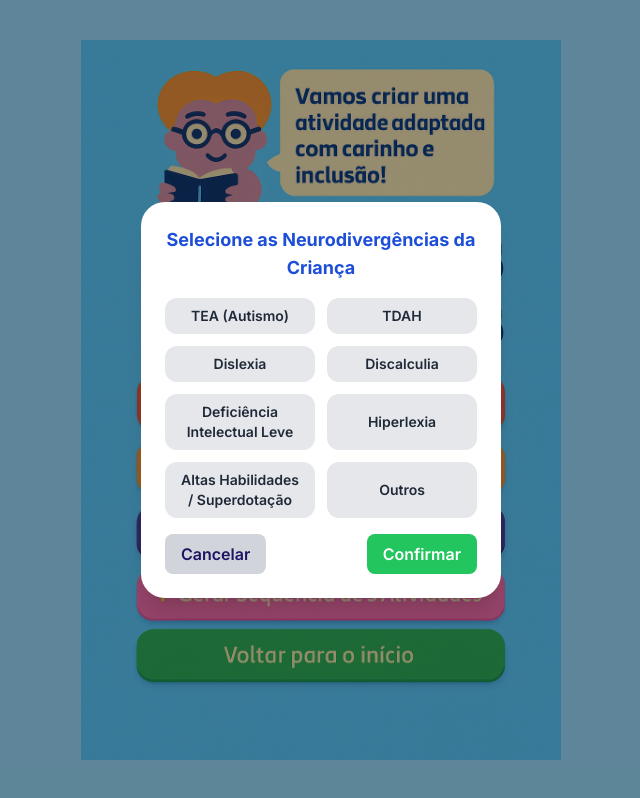
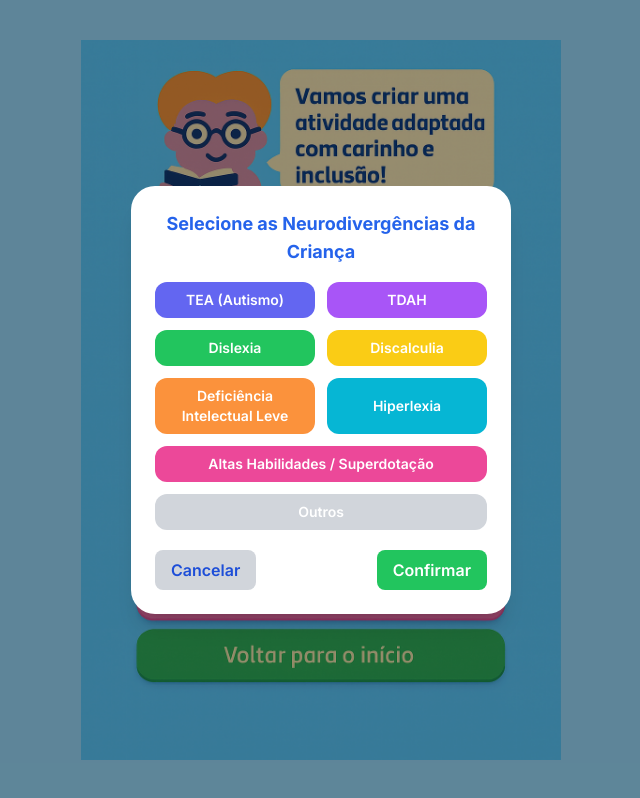
Before and after one commit to letiricetti2-alt/gerador-de-atividades-infantis, a Next.js app: page /atividades-adaptadas in a window 1280 px wide. Both pictures are taken after a click on the button "Selecionar Neurodivergências". Shown: the whole page, without its empty margins (319-959 px from the left). Built offline with nearby package versions, Linux system fonts and the light colour scheme.

Commit message:
Update page.jsx

```diff
--- a/app/atividades-adaptadas/page.jsx
+++ b/app/atividades-adaptadas/page.jsx
@@ -4,14 +4,14 @@ import { useState } from "react";
 import Image from "next/image";
 
 const neurodivergenciasList = [
-  "TEA (Autismo)",
-  "TDAH",
-  "Dislexia",
-  "Discalculia",
-  "Deficiência Intelectual Leve",
-  "Hiperlexia",
-  "Altas Habilidades / Superdotação",
-  "Outros",
+  { label: "TEA (Autismo)", color: "bg-indigo-500" },
+  { label: "TDAH", color: "bg-purple-500" },
+  { label: "Dislexia", color: "bg-green-500" },
+  { label: "Discalculia", color: "bg-yellow-400 text-black" },
+  { label: "Deficiência Intelectual Leve", color: "bg-orange-400" },
+  { label: "Hiperlexia", color: "bg-cyan-500" },
+  { label: "Altas Habilidades / Superdotação", color: "bg-pink-500 col-span-2" },
+  { label: "Outros", color: "bg-gray-300 text-black col-span-2" },
 ];
 
 export default function AtividadesAdaptadas() {
@@ -60,33 +60,37 @@ export default function AtividadesAdaptadas() {
         {/* MODAL */}
         {modalOpen && (
           <div className="fixed inset-0 bg-black/40 flex items-center justify-center z-50">
-            <div className="bg-white rounded-3xl p-6 w-[360px] shadow-xl">
-              <h2 className="text-center text-blue-700 font-bold text-lg mb-4">
+            <div className="bg-white rounded-3xl p-6 w-[380px] shadow-xl">
+              <h2 className="text-center text-blue-600 font-bold text-lg mb-4">
                 Selecione as Neurodivergências da Criança
               </h2>
 
-              <div className="grid grid-cols-2 gap-3 mb-4">
-                {neurodivergenciasList.map((item) => (
-                  <button
-                    key={item}
-                    onClick={() => toggleNeuro(item)}
-                    className={`px-3 py-2 rounded-xl font-semibold text-sm transition
-                      ${
-                        selecionadas.includes(item)
-                          ? "bg-green-500 text-white"
-                          : "bg-gray-200 text-gray-800"
-                      }`}
-                  >
-                    {selecionadas.includes(item) ? "✔ " : ""}
-                    {item}
-                  </button>
-                ))}
+              <div className="grid grid-cols-2 gap-3 mb-5">
+                {neurodivergenciasList.map((item) => {
+                  const ativo = selecionadas.includes(item.label);
+
+                  return (
+                    <button
+                      key={item.label}
+                      onClick={() => toggleNeuro(item.label)}
+                      className={`
+                        ${item.color}
+                        ${ativo ? "ring-4 ring-green-500 scale-105" : ""}
+                        px-3 py-2 rounded-xl font-semibold text-sm text-white
+                        transition-all
+                      `}
+                    >
+                      {ativo ? "✔ " : ""}
+                      {item.label}
+                    </button>
+                  );
+                })}
               </div>
 
               <div className="flex justify-between">
                 <button
                   onClick={() => setModalOpen(false)}
-                  className="bg-gray-300 px-4 py-2 rounded-lg font-semibold"
+                  className="bg-gray-300 px-4 py-2 rounded-lg font-semibold text-blue-700"
                 >
                   Cancelar
                 </button>
```
